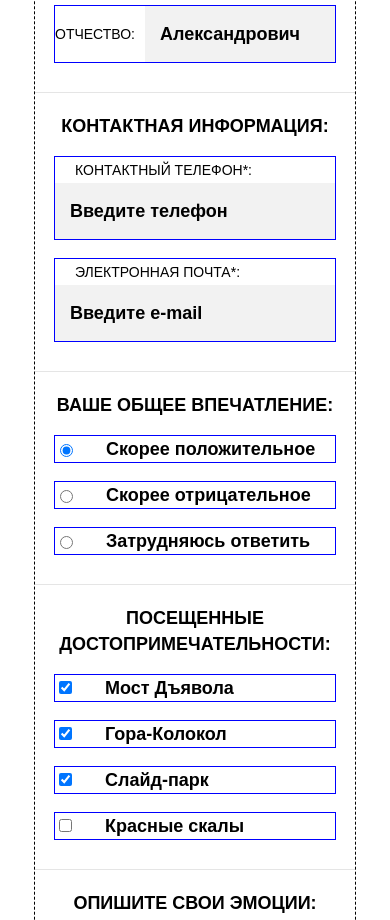
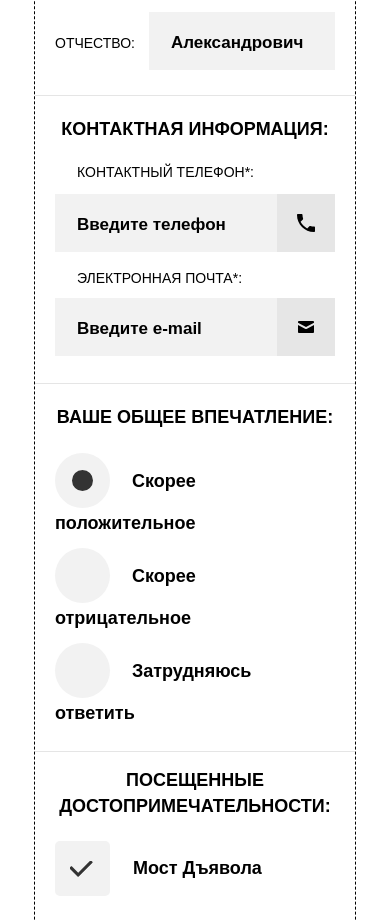
Before and after one commit to Dark7lord2012/204641-sedona-22, a website: page source/form.html in a window 390 px wide. Shown: the part 628-1548 px from the top of the page. Drawn offline with nearby package versions, Linux system fonts and the light colour scheme; files that its build step writes are made by us from their sources.

Commit message:
Сверстал mobile форму (состояния, иконки check и т.д.)

```diff
--- a/source/form.html
+++ b/source/form.html
@@ -45,7 +45,7 @@
         <p class="invite__text">
           Помогите нашим отелям стать лучше!
           Оставьте отзыв о них, а также о посещенных вами
-          достопримечательностями
+          достопримечательностях
         </p>
       </section>
 
@@ -81,14 +81,14 @@
               <h3 class="form__legend">Контактная информация:</h3>
 
               <label class="form__label">
-                <span class="form__label-text">Контактный телефон*:</span>
-                <input class="form__input-text"
+                <span class="form__label-text form__label-text--phone">Контактный телефон*:</span>
+                <input class="form__input-text form__input-text--phone"
                   name="Phone" type="tel" placeholder="Введите телефон">
               </label>
 
               <label class="form__label">
-                <span class="form__label-text">Электронная почта*:</span>
-                <input class="form__input-text"
+                <span class="form__label-text form__label-text--email">Электронная почта*:</span>
+                <input class="form__input-text form__input-text--email"
                   name="Email" type="email" placeholder="Введите e-mail">
               </label>
             </fieldset>
@@ -97,15 +97,15 @@
               <h3 class="form__legend">Ваше общее впечатление:</h3>
 
               <label class="form__label">
-                <input type="radio" name="Impression" value="positive" checked>
+                <input class="visually-hidden" type="radio" name="Impression" value="positive" checked>
                 <span class="form__label-text form__label-text--radio">Скорее положительное</span>
               </label>
               <label class="form__label">
-                <input type="radio" name="Impression" value="negative">
+                <input class="visually-hidden" type="radio" name="Impression" value="negative">
                 <span class="form__label-text form__label-text--radio">Скорее отрицательное</span>
               </label>
               <label class="form__label">
-                <input type="radio" name="Impression" value="not answer">
+                <input class="visually-hidden" type="radio" name="Impression" value="not answer">
                 <span class="form__label-text form__label-text--radio">Затрудняюсь ответить</span>
               </label>
             </fieldset>
@@ -114,27 +114,27 @@
               <h3 class="form__legend">Посещенные достопримечательности:</h3>
 
               <label class="form__label">
-                <input type="checkbox" name="Devils bridge" checked>
+                <input class="visually-hidden" type="checkbox" name="Devils bridge" checked>
                 <span class="form__label-text form__label-text--checkbox">Мост Дъявола</span>
               </label>
 
               <label class="form__label">
-                <input type="checkbox" name="Bell Mountain" checked>
+                <input class="visually-hidden" type="checkbox" name="Bell Mountain" checked>
                 <span class="form__label-text form__label-text--checkbox">Гора-Колокол</span>
               </label>
 
               <label class="form__label">
-                <input type="checkbox" name="Slide park" checked>
+                <input class="visually-hidden" type="checkbox" name="Slide park" checked>
                 <span class="form__label-text form__label-text--checkbox">Слайд-парк</span>
               </label>
 
               <label class="form__label">
-                <input type="checkbox" name="Red rocks">
+                <input class="visually-hidden" type="checkbox" name="Red rocks">
                 <span class="form__label-text form__label-text--checkbox">Красные скалы</span>
               </label>
             </fieldset>
 
-            <fieldset class="form__fieldset">
+            <fieldset class="form__fieldset form__fieldset--emotions">
               <h3 class="form__legend">Опишите свои эмоции:</h3>
 
               <textarea class="form__textarea" name="Emotions">Опишите подробно все свои восторги</textarea>
--- a/source/less/blocks/form.less
+++ b/source/less/blocks/form.less
@@ -1,6 +1,4 @@
 .form {
-  // Форме на flex чихать(
-  // Особенно когда порядок надо менять
   background-color: @white;
 }
 
@@ -20,7 +18,7 @@
   display: flex;
   flex-direction: column;
   box-sizing: border-box;
-  padding: 20px 20px 30px;
+  padding: 20px 20px 25px;
   border: none;
   margin: 0;
   border-top: 1px solid @grey-two;
@@ -30,19 +28,72 @@
     border-top: none;
     margin-top: 50px;
     padding: 0;
-    // outline: 1px dashed rgba(0, 0, 0, 0.5);
-    // outline-offset: -3px;
   }
 }
 
 .form__fieldset--contacts {
+  padding-bottom: 27px;
+
+  .form__legend {
+    margin-bottom: 17px;
+  }
+
   .form__label {
+    position: relative;
     display: flex;
     flex-wrap: wrap;
+
+    & + .form__label {
+      margin-top: 10px;
+    }
+  }
+
+  .form__label:nth-of-type(2) {
+    .form__label-text {
+      padding-top: 3px; // pixel perfect
+      margin-bottom: 7px;
+    }
   }
 
   .form__label-text {
-    margin-left: 20px;
+    margin-left: 22px;
+    margin-bottom: 9px;
+    padding-top: 0;
+
+
+    &::after {
+      position: absolute;
+      bottom: 0;
+      right: 0;
+
+      display: block;
+      height: 58px;
+      width: 58px;
+
+      background-color: @grey-six;
+      background-image: url("/img/icon-phone.svg");
+      background-repeat: no-repeat;
+      background-position: center;
+      content: "";
+    }
+
+    &--phone {
+      &::after {
+        background-image: url("/img/icon-phone.svg");
+        background-size: 18px 18px;
+      }
+    }
+
+    &--email {
+      &::after {
+        background-image: url("/img/icon-mail.svg");
+        background-size: 16px 12px;
+      }
+    }
+  }
+
+  .form__input-text {
+    padding-right: 58px;
   }
 
   @media (min-width: @desktop-width) {
@@ -69,6 +120,78 @@
 }
 
 .form__fieldset--impressions {
+  .form__legend {
+    margin-bottom: 25px;
+  }
+
+  .form__label-text--radio {
+    margin: 0;
+    padding: 0;
+  }
+
+  input ~ .form__label-text--radio::before {
+    position: relative;
+
+    display: inline-flex;
+    width: 55px;
+    height: 55px;
+    margin-right: 22px;
+    vertical-align: middle;
+    transform: translateY(-2px);
+
+    background-color: @grey-three;
+    content: "";
+    border-radius: 50%;
+  }
+
+  input ~ .form__label-text--radio {
+    &:hover::before {
+      background-color: @grey-two;
+    }
+  }
+
+  input:checked ~ .form__label-text--radio {
+    &:hover::before {
+      border-color: @grey-two;
+    }
+  }
+
+  input:focus ~ .form__label-text--radio {
+    &::before {
+      background-color: @grey-two;
+    }
+  }
+
+  input:checked:focus ~ .form__label-text--radio {
+    &::before {
+      border-color: @grey-two;
+    }
+  }
+
+  input:checked ~ .form__label-text--radio::before {
+    width: 21px;
+    height: 21px;
+    border: 17px solid @grey-three;
+    background-color: @black-three;
+  }
+
+  input:active ~ .form__label-text--radio {
+    &::before {
+      background-color: @grey-seven;
+    }
+  }
+
+  input:checked:active ~ .form__label-text--radio {
+    &::before {
+      border-color: @grey-seven;
+      background-color: rgba(@black-three, 0.3);
+    }
+  }
+
+  .form__label + .form__label {
+    margin-top: 14px;
+  }
+
   @media (min-width: @tablet-width) {
     order: -2;
     width: 50%;
@@ -107,6 +230,70 @@
 }
 
 .form__fieldset--showplaces {
+  padding-top: 15px;
+
+  .form__legend {
+    margin-bottom: 24px;
+  }
+
+  .form__label-text--checkbox {
+    position: relative;
+
+    margin: 0;
+    padding: 0;
+
+    &:hover::before {
+      background-color: @grey-two;
+    }
+  }
+
+  .form__label + .form__label {
+    margin-top: 27px;
+  }
+
+  input ~ .form__label-text--checkbox::before {
+    display: inline-flex;
+    width: 55px;
+    height: 55px;
+    vertical-align: middle;
+    margin-right: 23px;
+    margin-top: -2px;
+
+    content: "";
+    background-color: @grey-three;
+    border-radius: 5px;
+  }
+
+  input:checked ~ .form__label-text--checkbox::after {
+    position: absolute;
+    top: 18px;
+    left: 15px;
+
+    display: flex;
+    width: 23px;
+    height: 16px;
+    content: "";
+    background-image: url("/img/icon-tick.svg");
+    background-repeat: no-repeat;
+    background-position: center;
+  }
+
+  input:focus ~ .form__label-text--checkbox {
+    &::before {
+      background-color: @grey-two;
+    }
+  }
+
+  input:active ~ .form__label-text--checkbox {
+    &::before {
+      background-color: @grey-seven;
+    }
+
+    &::after {
+      opacity: 0.3;
+    }
+  }
+
   @media (min-width: @tablet-width) {
     display: grid;
     grid-template-columns: 1fr 1fr;
@@ -130,6 +317,7 @@
 .form__legend {
   width: 100%;
   margin-top: 0;
+  margin-bottom: 20px;
 
   font-size: 18px;
   line-height: 26px;
@@ -165,7 +353,7 @@
   display: flex;
   align-items: center;
   box-sizing: border-box;
-  outline: 1px solid blue;
+  // outline: 1px solid blue;
 }
 
 .form__label + .form__label {
@@ -173,8 +361,9 @@
 }
 
 .form__label-text {
-  flex-grow: 1;
-  margin-right: 10px;
+  padding-top: 3px;
+  margin-right: 14px;
+
   font-size: 14px;
   line-height: 26px;
   text-transform: uppercase;
@@ -190,42 +379,85 @@
   }
 }
 
+.form__input-text {
+  height: 58px;
+  outline: none;
+}
+
 .form__input-text,
 .form__textarea {
   width: 100%;
+  min-height: 58px;
   box-sizing: border-box;
   border: none;
-  padding: 15px;
+  padding: 18px 22px 14px;
 
-  font-size: 18px;
+  font-size: 17px;
   line-height: 26px;
   font-weight: 700;
 
   background-color: @grey-three;
+  outline: none;
+
+  &:hover {
+    background-color: @grey-two;
+  }
+
+  &:active,
+  &:focus {
+    background-color: @white;
+    outline: 4px solid @grey-two;
+    outline-offset: -4px;
+  }
 
   &::placeholder {
     color: @black;
   }
 }
 
+
+.form__fieldset--emotions {
+  .form__legend {
+    margin-bottom: 15px;
+  }
+}
+
 .form__textarea {
+  padding: 12px 21px;
   min-height: 160px;
   font-family: inherit;
 }
 
 .form__button-submit {
   width: calc(100% - 2 * 20px); // Наверняка есть способ попроще
-  margin: 30px 20px 50px;
-  padding: 15px;
+  margin: 25px 20px 37px;
+  padding: 17px 14px;
   border: none;
 
   font-size: 21px;
   line-height: 26px;
   font-weight: bold;
+  font-family: "PT Sans", "Aria", sans-serif;
   color: @white;
   text-align: center;
+  text-transform: uppercase;
 
   background-color: @pale-blue;
+  outline: none;
+
+  &:hover,
+  &:focus {
+    background-color: @pale-blue-hover;
+  }
+
+  &:active {
+    background-color: @pale-blue-active;
+    color: rgba(@white, 0.3);
+  }
+
+  &:disabled {
+    background-color: @grey-two;
+  }
 
   @media (min-width: @tablet-width) {
     display: inline-block;
--- a/source/less/blocks/invite.less
+++ b/source/less/blocks/invite.less
@@ -9,6 +9,7 @@
 
 .invite__title {
   margin-top: 0;
+  margin-bottom: 29px;
 
   font-size: 18px;
   line-height: 26px;
@@ -20,6 +21,7 @@
 }
 
 .invite__text {
+  margin: 0;
   font-size: 14px;
   line-height: 24px;
 
--- a/source/less/variables.less
+++ b/source/less/variables.less
@@ -1,5 +1,7 @@
 @white: #ffffff;
 @black: #000000;
+@black-two: #010101;
+@black-three: #333333;
 @pale-blue: #81b3d2;
 @pale-blue-hover: #669EC0;
 @pale-blue-active: #5496BD;
@@ -8,6 +10,8 @@
 @grey-three: #f2f2f2;
 @grey-four: #dbdbdb;
 @grey-five: #d6d6d6;
+@grey-six: #e6e6e6;
+@grey-seven: #d5d5d5;
 @brown: #766357;
 @brown-hover: #604e43;
 
```
Also changed, not shown: source/img/icon-mail.svg (added), source/img/icon-phone.svg (added), source/img/icon-tick.svg (added).
